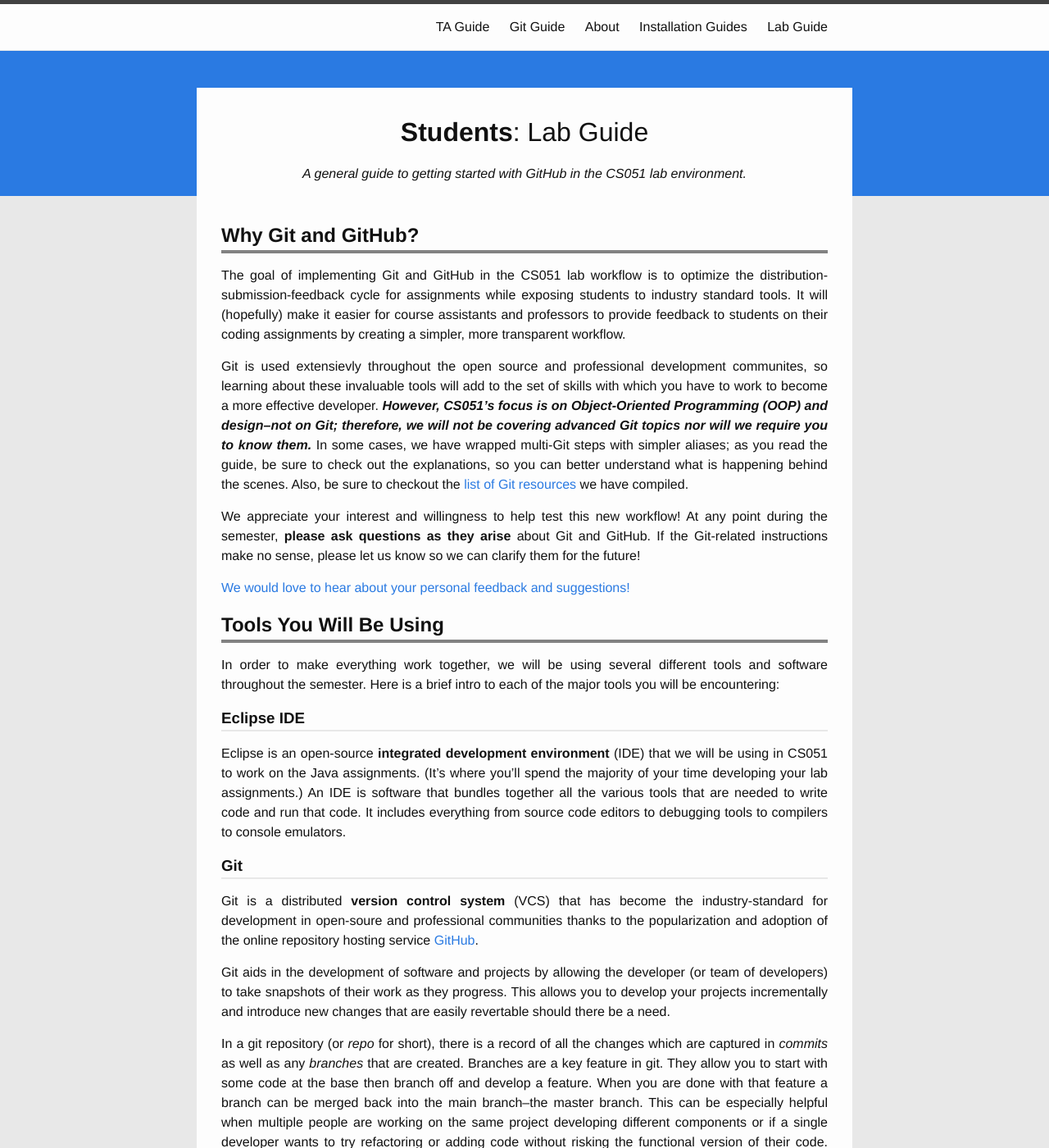
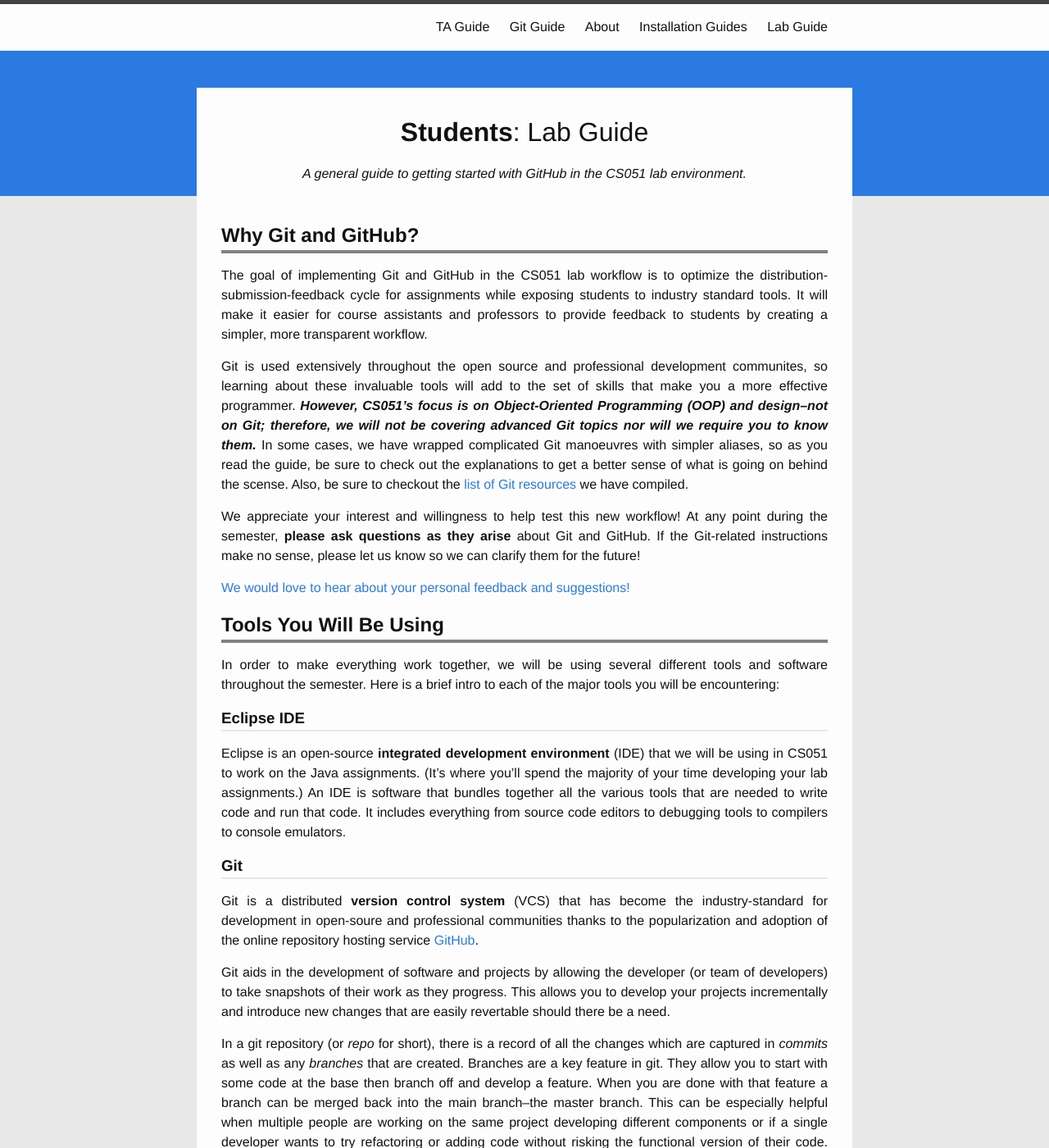
Before and after one commit to PomonaCS051/PomonaCS051.github.io, a Jekyll site: the page built from student_guide.md, in a window 1280 px wide and 1400 px high. Shown: the whole window at 82% size. Built offline with Jekyll 4.4.1, drawn with Linux system fonts in a browser that asks for light colours; some of the changed text lies outside the part shown.

Commit message:
Edits to Lab Guide

```diff
--- a/student_guide.md
+++ b/student_guide.md
@@ -11,20 +11,20 @@ permalink: /studentguide/
 
 The goal of implementing Git and GitHub in the CS051 lab workflow is to
 optimize the distribution-submission-feedback cycle for assignments while
-exposing students to industry standard tools. It will (hopefully) make it
-easier for course assistants and professors to provide feedback to students
-on their coding assignments by creating a simpler, more transparent workflow.
+exposing students to industry standard tools. It will make it easier for
+course assistants and professors to provide feedback to students by creating
+a simpler, more transparent workflow.
 
-Git is used extensievly throughout the open source and professional
+Git is used extensively throughout the open source and professional
 development communites, so learning about these invaluable tools will add to
-the set of skills with which you have to work to become a more effective
-developer. ***However, CS051's focus is on Object-Oriented Programming (OOP)
-and design--not on Git; therefore, we will not be covering advanced Git topics
-nor will we require you to know them.*** In some cases, we have wrapped
-multi-Git steps with simpler aliases; as you read the guide, be sure to check
-out the explanations, so you can better understand what is happening behind the
-scenes. Also, be sure to checkout the [list of Git resources](#resources-and-further-reading)
-we have compiled.
+the set of skills that make you a more effective programmer. ***However,
+CS051's focus is on Object-Oriented Programming (OOP) and design--not on Git;
+therefore, we will not be covering advanced Git topics nor will we require
+you to know them.*** In some cases, we have wrapped complicated Git manoeuvres
+with simpler aliases, so as you read the guide, be sure to check out the
+explanations to get a better sense of what is going on behind the scense.
+Also, be sure to checkout the
+[list of Git resources](#resources-and-further-reading) we have compiled.
 
 We appreciate your interest and willingness to help test this new workflow!
 At any point during the semester, **please ask questions as they arise**
@@ -180,7 +180,7 @@ At this point, Eclipse should look like [this](/images/env_preview.png).
 6. Click the `Terminal` icon
    !["terminal"](/images/terminal.png) in the top menu bar.
 7. Type `cd` plus a space and paste the path you copied from step 5. It should
-   look something like this: `$ cd /Users/cecilsagehen/git/fa2105`
+   look something like this: `cd /Users/cecilsagehen/git/fa2105`
    Hit return.
    Then copy and paste the following: `python configure_git.py`
    Hit return.
@@ -236,7 +236,7 @@ For this course, we will consider each new lab a feature, so the first time you
 go to work on a particular lab, you will want to create a new branch by
 executing the following command:
 {% highlight bash %}
-$ git newLab labXX # labXX should be the actual lab number. i.e. lab01 or lab47
+git newLab labXX # labXX should be the actual lab number. i.e. lab01 or lab47
 {% endhighlight %}
 
 This will create a new branch and `checkout` the branch.
@@ -325,12 +326,12 @@ code repository depending on the nature of the question or concern.
 
 ## Quick Reference
 
-### Terminal
+### Terminal Navigation
 {% highlight bash %}
-$ cd /path/to/folder # makes current directory /path/to/folder
-$ pwd # prints the path of the working directory
+cd /path/to/folder # makes current directory /path/to/folder
+pwd # prints the path of the working directory
+{% endhighlight %}
 
-{% endhighlight %}
 ### Git
 {% highlight bash %}
 $ git status # get details of your git repo - modified files, current branch, etc.
```
Also changed, not shown: other parts of student_guide.md (+16 -15 lines), README.md.
